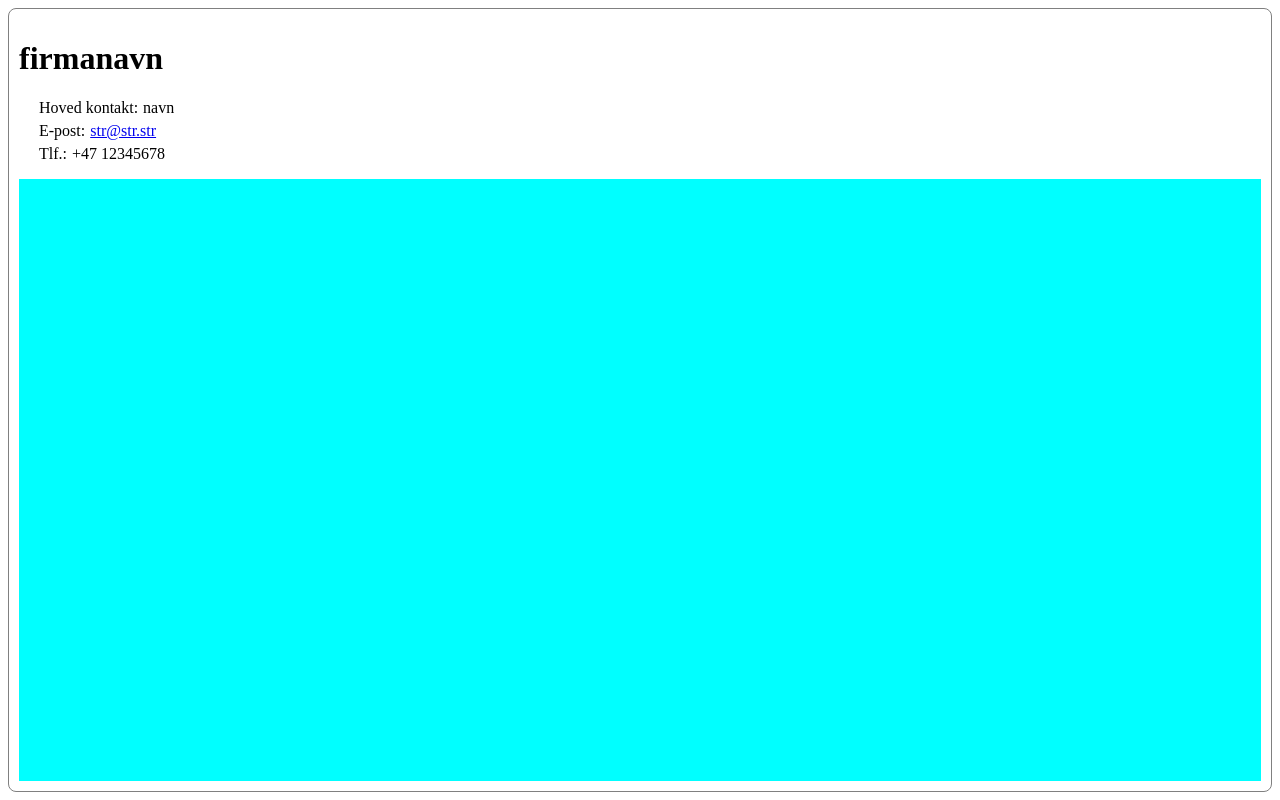
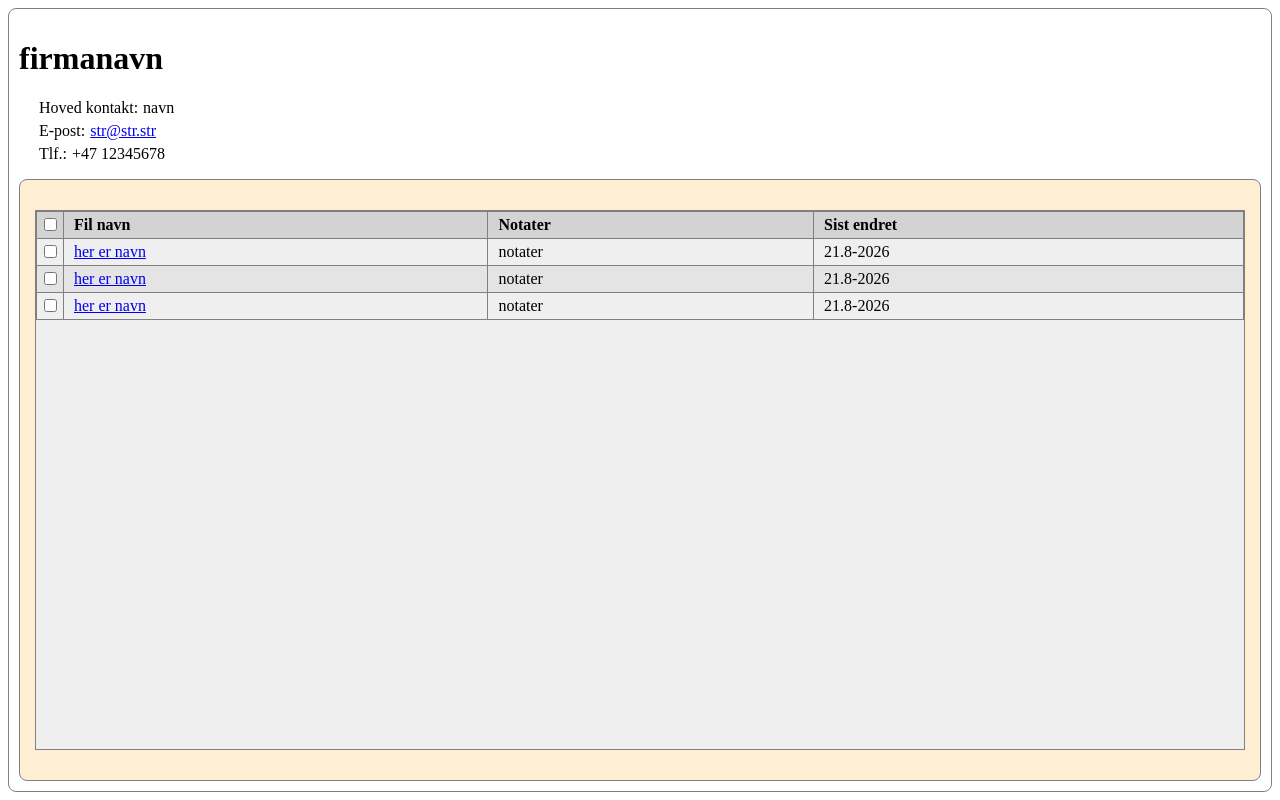
Before and after one commit to Kevengg/case-crm, a React (Create React App) app: page / in a window 1280 px wide. Built offline with nearby package versions, Linux system fonts and the light colour scheme.

Commit message:
added items component
Signed-off-by: Kevengg <kevinandre.engell@gmail.com>

```diff
--- a/src/Components/CustomerNameCard/CustomerNameCard.module.css
+++ b/src/Components/CustomerNameCard/CustomerNameCard.module.css
@@ -16,9 +16,53 @@
 		}
 	}
 	.items {
-		background-color: aqua;
-		min-width: 100%;
+		--border: 1px solid #808080;
+		border: var(--border);
+		min-width: var(--fill-available, 100%);
 		min-height: 100px;
 		height: var(--fill-available, 100%);
+		padding: 30px 15px;
+		border-radius: var(--border-radius);
+		background-color: #ffefd2;
+		> div {
+			border: var(--border);
+			height: var(--fill-available, 100%);
+			background-color: #efefef;
+
+			> table {
+				border: var(--border);
+				padding: 10px 30px;
+				overflow: hidden;
+				width: 100%;
+				gap: 0;
+
+				border-collapse: collapse;
+				tr {
+					border: var(--border);
+					> * {
+						border: var(--border);
+					}
+					> :nth-child(1) {
+						width: 20px;
+						aspect-ratio: 1/1;
+						padding: 3px;
+					}
+					> :not(:nth-child(1)) {
+						padding-left: 10px;
+					}
+				}
+				tbody {
+					> :nth-child(even) {
+						background-color: #e4e4e4;
+					}
+				}
+				thead {
+					background-color: #d3d3d3;
+					th {
+						text-align: start;
+					}
+				}
+			}
+		}
 	}
 }
--- a/src/Components/CustomerNameCard/CustomerNameCard.tsx
+++ b/src/Components/CustomerNameCard/CustomerNameCard.tsx
@@ -37,9 +37,79 @@ const CustomerNameCard: FC<CustomerType> = (customer) => {
 					</li>
 				</ul>
 			</div>
-			<div className={style.items}></div>
+			<div className={style.items}>
+				<Subject />
+			</div>
 		</main>
 	);
 };
 
+const Subject = () => {
+	var items: { name: string; notes: string; changed: Date; file: string }[] =
+		[
+			{
+				name: "her er navn",
+				notes: "notater",
+				changed: new Date(),
+				file: "https://youtube.com",
+			},
+			{
+				name: "her er navn",
+				notes: "notater",
+				changed: new Date(),
+				file: "https://youtube.com",
+			},
+			{
+				name: "her er navn",
+				notes: "notater",
+				changed: new Date(),
+				file: "https://youtube.com",
+			},
+		];
+	return (
+		<div>
+			<table>
+				<thead>
+					<tr>
+						<th>
+							<input
+								type="checkbox"
+								name="selectAll"
+								id="selectAll"
+							/>
+						</th>
+						<th>Fil navn</th>
+						<th>Notater</th>
+						<th>Sist endret</th>
+					</tr>
+				</thead>
+				<tbody>
+					{items &&
+						items.map((item) => {
+							return (
+								<tr key={`${item.name}`}>
+									<td>
+										<input
+											type="checkbox"
+											name={`select${item.name}`}
+										/>
+									</td>
+									<td>
+										<a href={item.file}>{item.name}</a>
+									</td>
+									<td>{item.notes}</td>
+									<td>
+										{item.changed.getDate()}.
+										{item.changed.getMonth()}-
+										{item.changed.getUTCFullYear()}
+									</td>
+								</tr>
+							);
+						})}
+				</tbody>
+			</table>
+		</div>
+	);
+};
+
 export default CustomerNameCard;
```
